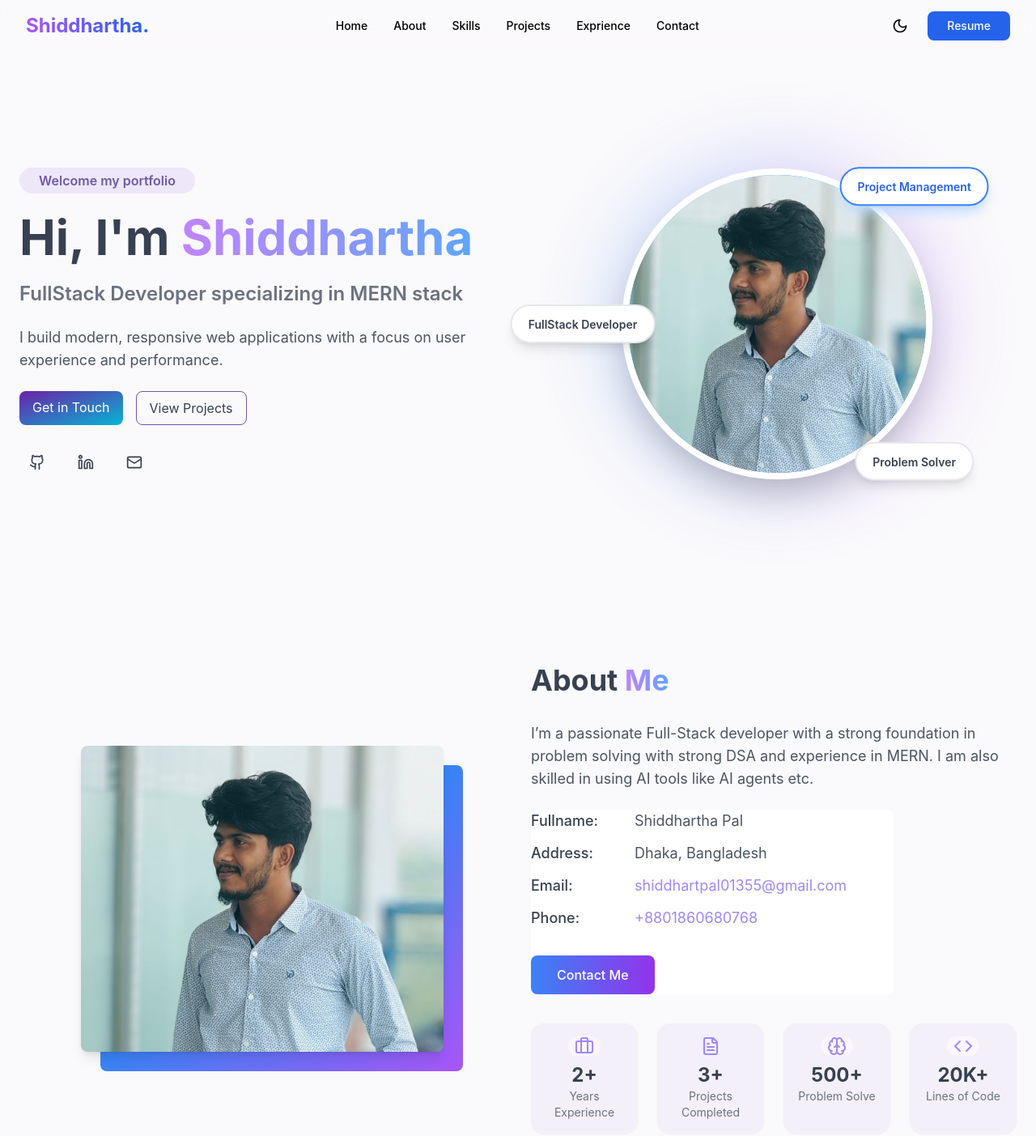
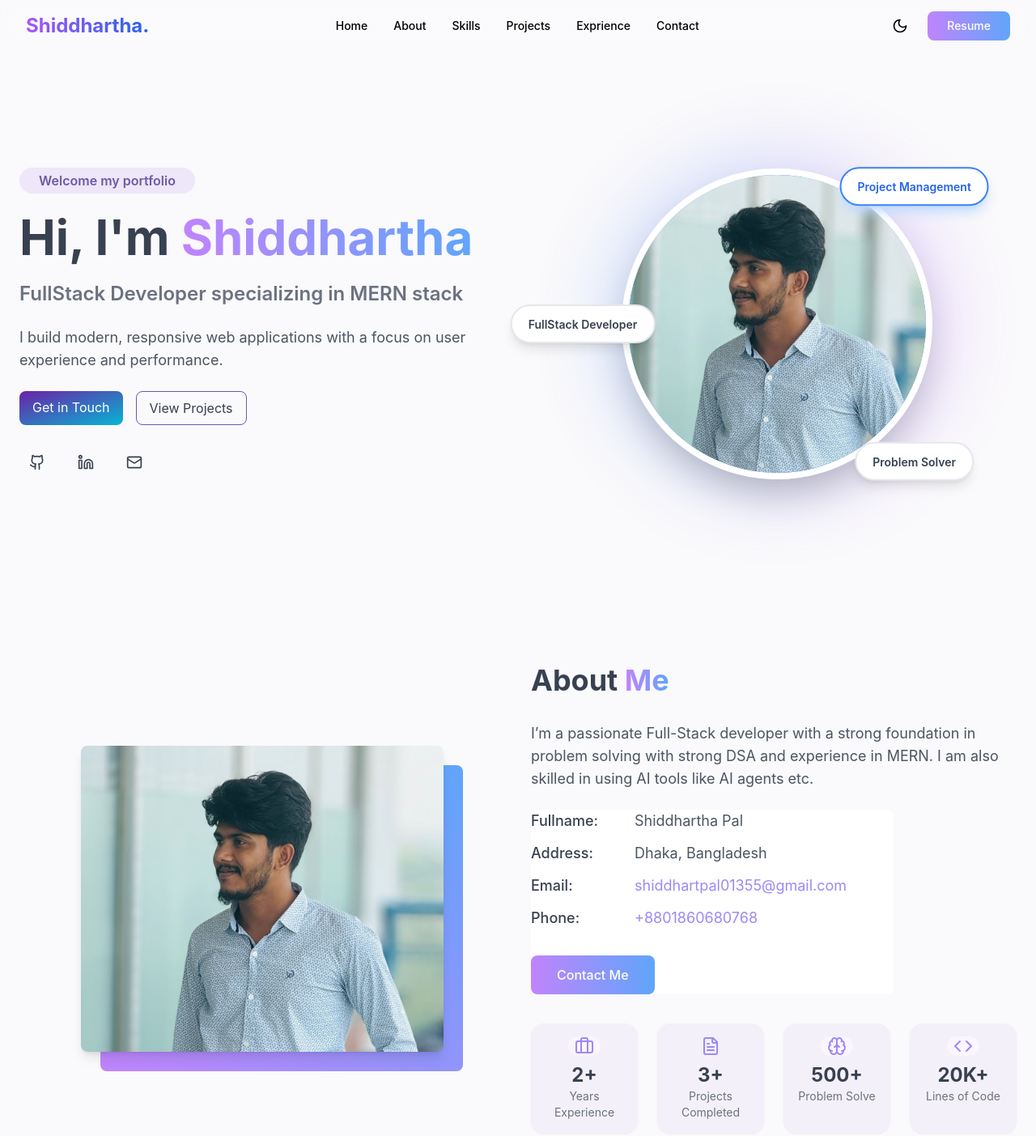
Before and after one commit to Shiddharthapal/My-Portfolio, an Astro site: page / in a window 1280 px wide. Shown: the top 1403 px of the page at 81% size. Built offline with nearby package versions, Linux system fonts and the light colour scheme; Astro itself is replaced by a stand-in of ours.

Commit message:
add resume drive link to Resume button in nav bar

```diff
--- a/src/components/pages/about/index.tsx
+++ b/src/components/pages/about/index.tsx
@@ -51,7 +51,7 @@ export default function About() {
         >
           <div className="grid md:grid-cols-2 gap-8 items-center">
             <div className="relative max-w-md mx-auto">
-              <div className="absolute inset-0 bg-gradient-to-br from-cyan-500 via-blue-500 to-purple-500 rounded-lg translate-x-6 translate-y-6"></div>
+              <div className="absolute inset-0 bg-gradient-to-bl from-blue-400 to-purple-400 rounded-lg translate-x-6 translate-y-6"></div>
 
               <motion.img
                 initial={{ scale: 0.8, opacity: 0 }}
@@ -107,7 +107,11 @@ export default function About() {
                 </div>
 
                 {/* Contact Button */}
-                <button className="px-8 py-3 bg-gradient-to-r from-blue-500 to-purple-600 text-white rounded-lg font-medium hover:from-blue-600 hover:to-purple-700 transition-all duration-200">
+                <button
+                  className="px-8 py-3 bg-gradient-to-l from-blue-400 to-purple-400 text-white
+                rounded-lg font-medium hover:bg-gradient-to-r transition-all duration-200
+                "
+                >
                   Contact Me
                 </button>
               </div>
--- a/src/components/pages/contact/index.tsx
+++ b/src/components/pages/contact/index.tsx
@@ -338,7 +338,9 @@ export default function Contact() {
                     <Button
                       type="submit"
                       disabled={isLoading}
-                      className="w-full bg-gradient-to-r from-blue-500 to-cyan-500 hover:bg-gradient-to-l text-white font-semibold py-3 rounded-lg flex items-center justify-center gap-2 disabled:opacity-50 disabled:cursor-not-allowed"
+                      className="w-full bg-gradient-to-l from-blue-400 to-purple-400 hover:bg-gradient-to-r
+                       text-white font-semibold py-3 rounded-lg flex items-center justify-center gap-2
+                        disabled:opacity-50 disabled:cursor-not-allowed"
                     >
                       {isLoading ? (
                         <>
--- a/src/components/pages/project/index.tsx
+++ b/src/components/pages/project/index.tsx
@@ -101,7 +101,10 @@ export default function ProjectsPage() {
                           </Badge>
                         ))}
                       </div>
-                      <button className="mt-6 px-4 py-2 bg-gradient-to-r from-blue-500 to-purple-600 text-white rounded-lg font-medium hover:from-blue-600 hover:to-purple-700 transition-all duration-200 focus:outline-none">
+                      <button
+                        className="mt-6 px-4 py-2 bg-gradient-to-l from-blue-400 to-purple-400 text-white
+                      rounded-lg font-medium hover:bg-gradient-to-r  transition-all duration-200 focus:outline-none"
+                      >
                         Live Demo
                       </button>
                     </div>
--- a/src/layouts/Nav.tsx
+++ b/src/layouts/Nav.tsx
@@ -107,12 +107,15 @@ export default function Navbar() {
                 <Moon className="w-5 h-5 text-foreground" />
               )}
             </button>
-            <button
-              onClick={() => scrollToSection("resume")}
-              className="px-6 py-2 bg-blue-600 text-white rounded-lg hover:bg-blue-700 transition-colors duration-200 font-medium text-sm"
+            <a
+              href="https://drive.google.com/file/d/1n1Xp_JiZSKVS30ihKnZ7AK-UqM93i0yF/view?usp=sharing"
+              target="_blank"
+              rel="noopener noreferrer"
             >
-              Resume
-            </button>
+              <button className="px-6 py-2 focus:outline-none text-white bg-gradient-to-l from-blue-400 to-purple-400  rounded-lg hover:bg-gradient-to-r transition-colors duration-200 font-medium text-sm">
+                Resume
+              </button>
+            </a>
           </div>
         </div>
       </div>
```
